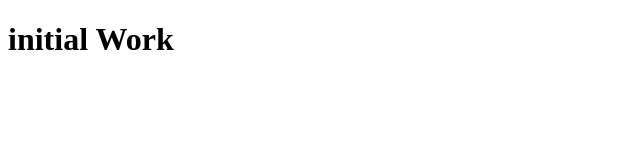
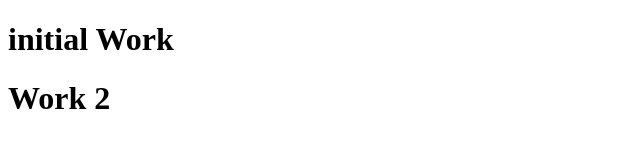
Before and after one commit to Eswar492/Test-Project, a plain HTML site: page index.html in a window 1280 px wide. Shown: the whole page, without its empty margins (0-640 px from the left). Drawn offline with Linux system fonts and the light colour scheme.

Commit message:
work 2 completed

```diff
--- a/index.html
+++ b/index.html
@@ -7,5 +7,6 @@
 </head>
 <body>
     <h1>initial Work</h1>
+    <h1>Work 2</h1>
 </body>
 </html>
```
